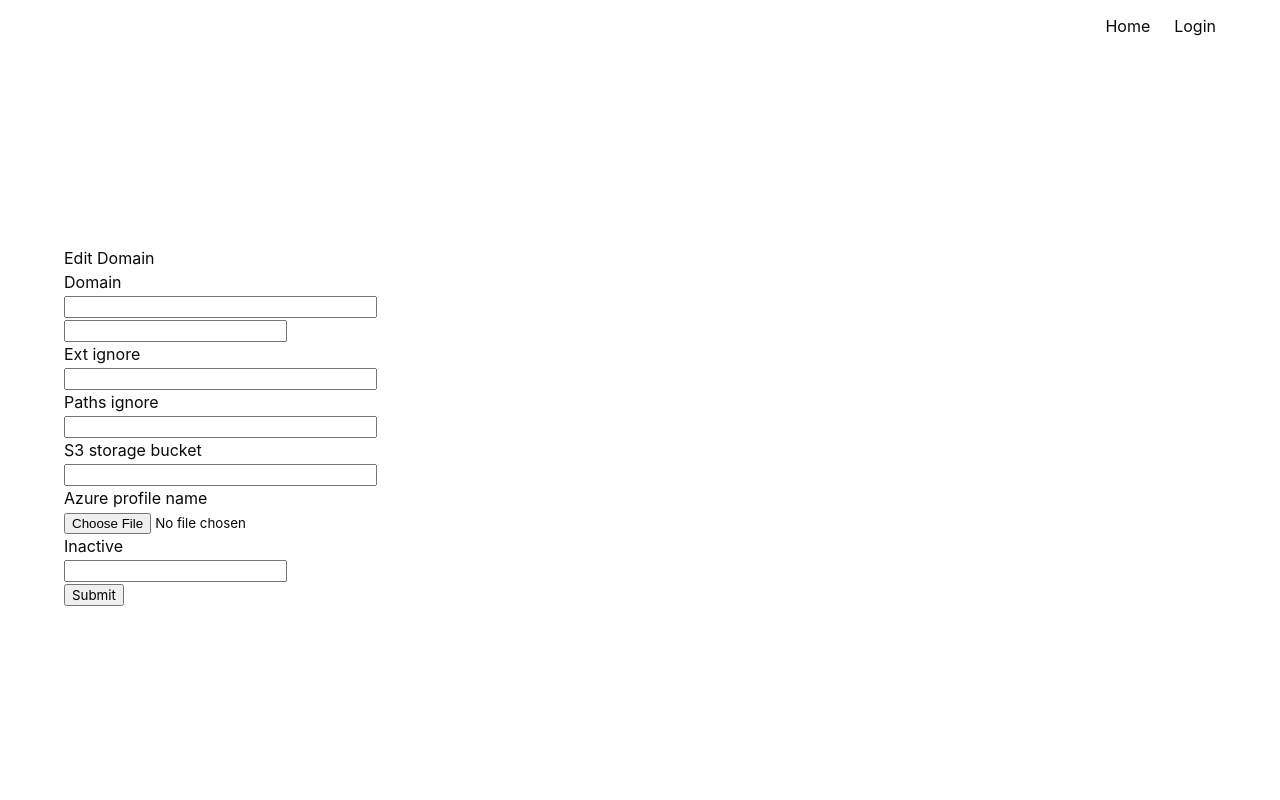
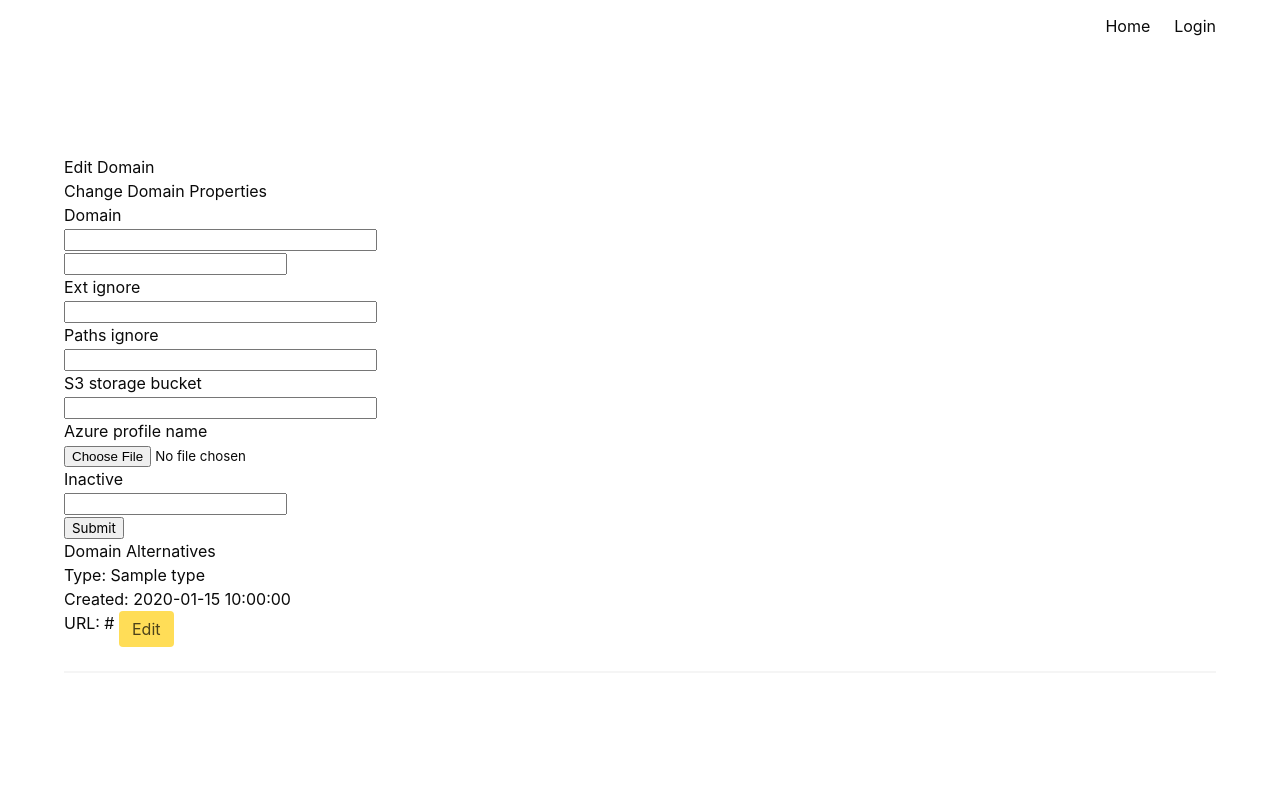
Before and after one commit to OpenTechFund/bypass-otf_proxy, a Python web app: template bcapp/flaskapp/app/templates/edit_domain.html in a window 1280 px wide. Run offline with Jinja, Linux system fonts and the light colour scheme; the template is opened without the code that fills it: most values are stand-ins (such as "Sample title", 1, 10 or a date in 2020); form fields are guessed from the names that the template uses.

Commit message:
GH #51 Adding alternatives to domain editing screen

```diff
--- a/bcapp/flaskapp/app/templates/edit_domain.html
+++ b/bcapp/flaskapp/app/templates/edit_domain.html
@@ -2,6 +2,7 @@
 
 {% block content %}
     <h1>Edit Domain</h1>
+    <h2>Change Domain Properties</h2>
     <form action="" method="post">
         {{ form.hidden_tag() }}
         <p>
@@ -46,4 +47,25 @@
         </p>
         <p>{{ form.submit() }}</p>
     </form>
+
+    <h2>Domain Alternatives</h2>
+    {% if not alternatives %}
+        <b>No Alternatives Exist!</b>
+    {% else %}
+        <ul>
+        {% for alternative in alternatives %}
+            <li>
+                Type: {{ alternative.type }}
+            </li>
+            <li>
+                Created: {{ alternative.created_at }}
+            </li>
+            <li>
+                URL: <a href="{{ alternative.url }}">{{ alternative.url }}</a>
+                <a href="{{ url_for('edit_alternative', url=alternative.url) }}" class="button is-warning">Edit</a>
+            </li>
+        </ul>
+        {% endfor %}
+        <hr>
+    {% endif %}
 {% endblock %}
```
Also changed, not shown: bcapp/flaskapp/app/admin_routes.py (+9 -3 lines).
